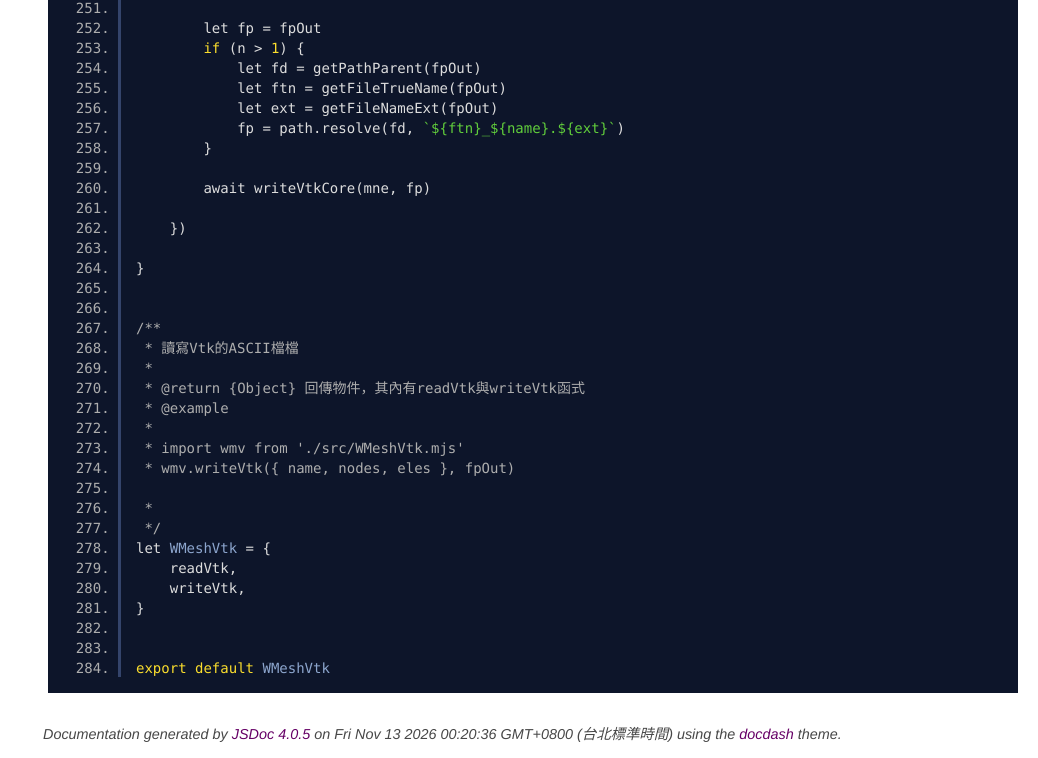
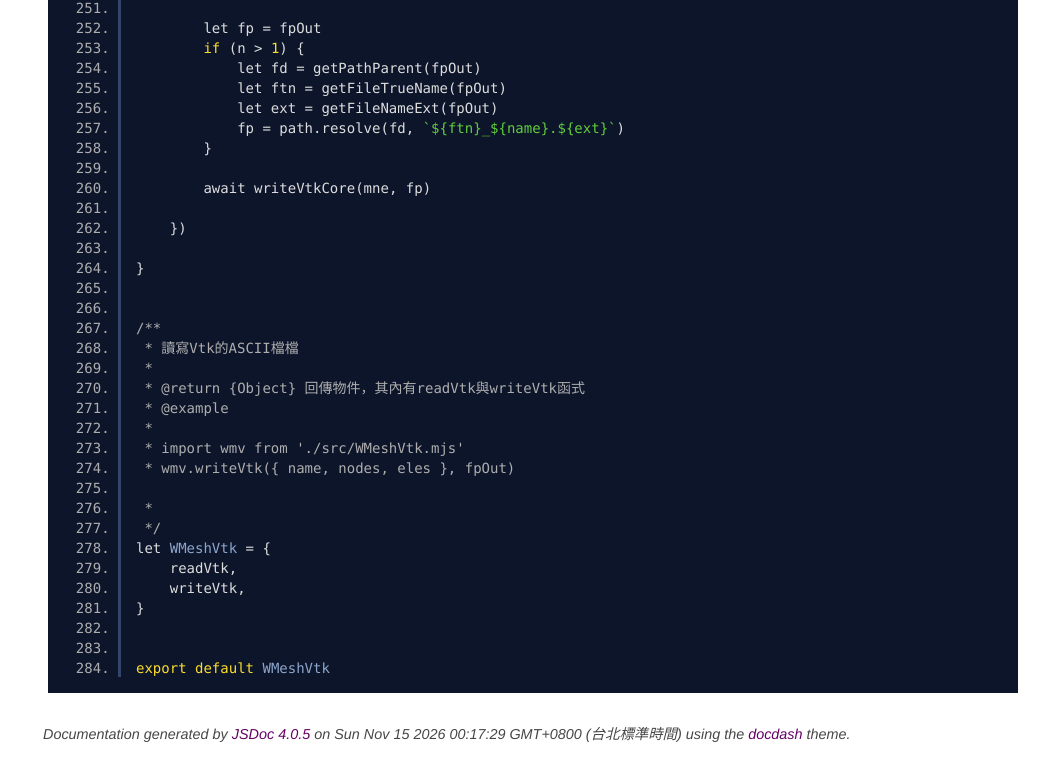
Before and after one commit to yuda-lyu/w-mesh-vtk, a website: page docs/WMeshVtk.mjs.html in a window 1280 px wide. Shown: the part 5160-5918 px from the top of the page, without its empty margins (242-1280 px from the left). Drawn offline with Linux system fonts and the light colour scheme.

Commit message:
modify: update pks

```diff
--- a/docs/WMeshVtk.mjs.html
+++ b/docs/WMeshVtk.mjs.html
@@ -343,7 +343,7 @@ export default WMeshVtk
 <br class="clear">
 
 <footer>
-    Documentation generated by <a href="https://github.com/jsdoc3/jsdoc">JSDoc 4.0.5</a> on Fri Nov 13 2026 00:20:36 GMT+0800 (台北標準時間) using the <a href="https://github.com/clenemt/docdash">docdash</a> theme.
+    Documentation generated by <a href="https://github.com/jsdoc3/jsdoc">JSDoc 4.0.5</a> on Sun Nov 15 2026 00:17:29 GMT+0800 (台北標準時間) using the <a href="https://github.com/clenemt/docdash">docdash</a> theme.
 </footer>
 
 <script>prettyPrint();</script>
--- a/package.json
+++ b/package.json
@@ -1,9 +1,9 @@
 {
   "name": "w-mesh-vtk",
-  "version": "1.0.40",
+  "version": "1.0.41",
   "main": "dist/w-mesh-vtk.umd.js",
   "dependencies": {
-    "wsemi": "^1.9.59"
+    "wsemi": "^1.9.60"
   },
   "devDependencies": {
     "w-package-tools": "^1.1.28"
```
Also changed, not shown: docs/global.html (+1 -1 lines), docs/index.html (+1 -1 lines), dist/w-mesh-vtk.umd.js, docs/dist/w-mesh-vtk.umd.js, 3 other files.
